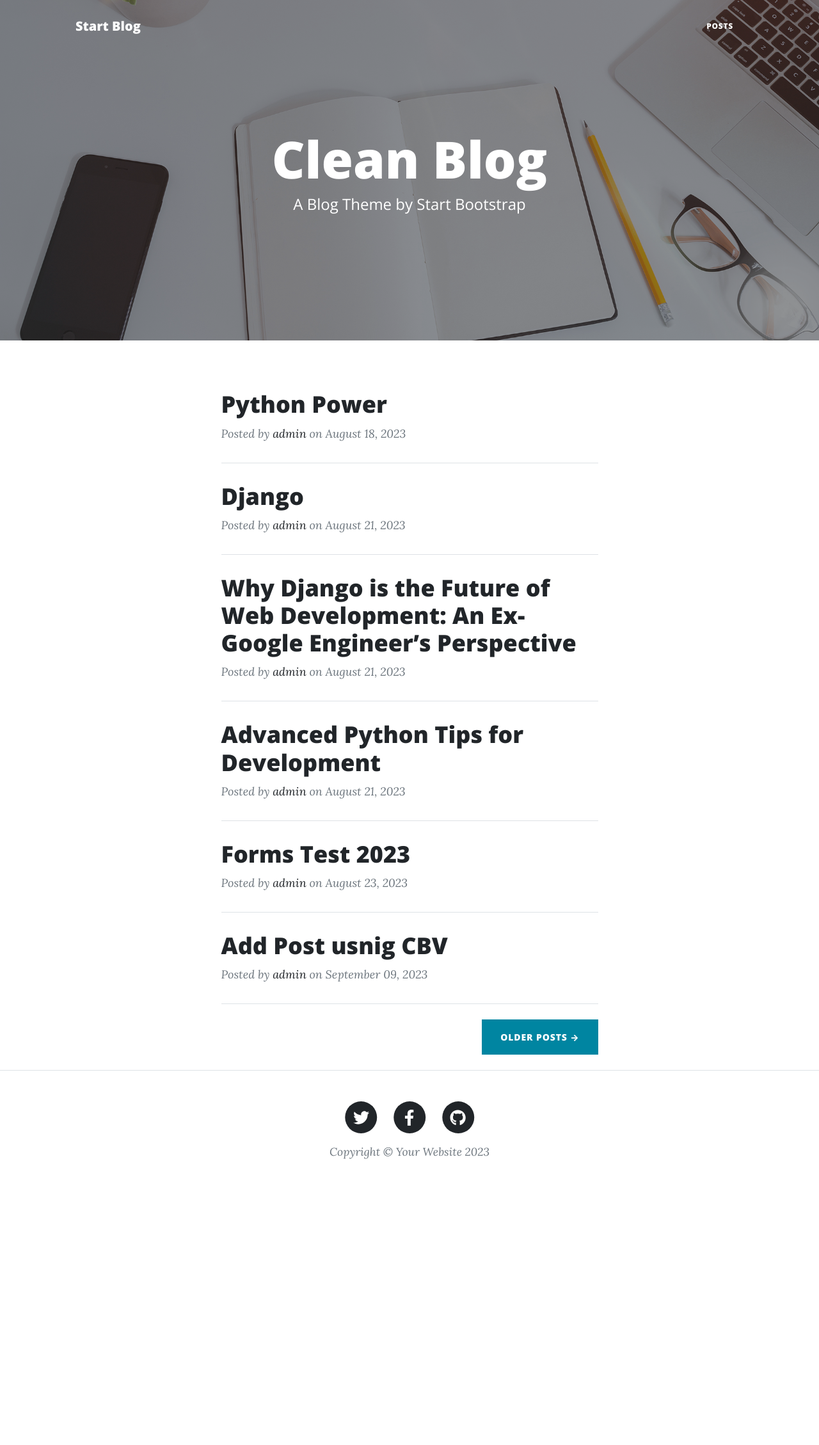
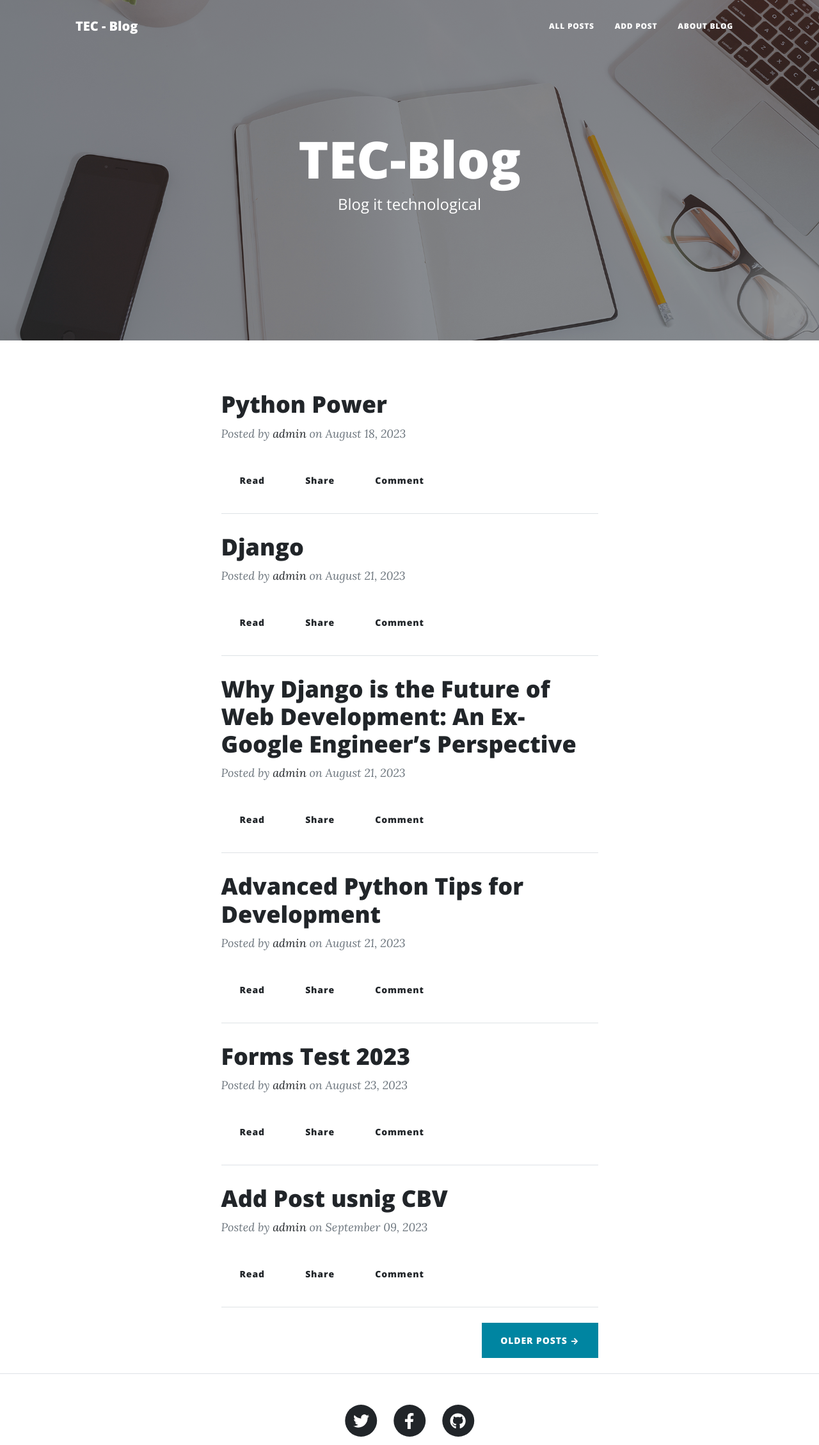
Before and after one commit to Mehyar-Farzat/Django-Blog, a Django app: page /blog/ in a window 1280 px wide. Shown: the top 2258 px of the page at 64% size. Before the commit the page ends 1811 px from the top, so only its background shows below. Run offline with Django 4.2, Linux system fonts and the light colour scheme; data comes from the database, SQL or seed files in the repository; parts of the project's set-up code (start-up, migrations or seed data) failed here and were passed over; some libraries are stand-ins or nearby versions.

Commit message:
configure all html and css functions

```diff
--- a/posts/templates/posts/post_list.html
+++ b/posts/templates/posts/post_list.html
@@ -11,8 +11,8 @@
                 <div class="row gx-4 gx-lg-5 justify-content-center">
                     <div class="col-md-10 col-lg-8 col-xl-7">
                         <div class="site-heading">
-                            <h1>Clean Blog</h1>
-                            <span class="subheading">A Blog Theme by Start Bootstrap</span>
+                            <h1>TEC-Blog</h1>
+                            <span class="subheading">Blog it technological</span>
                         </div>
                     </div>
                 </div>
@@ -38,6 +38,10 @@
                                 on
                                 {{post.publish_date|date:"F d, o"}}
                             </p>
+                            <a class="btn btn-secondary, border-radius= 0" href="#!">Read</a>
+                            <a class="btn btn-secondary, border-radius= 0" href="#!">Share</a>
+                            <a class="btn btn-secondary, border-radius= 0" href="#!">Comment</a>
+
                         </div>
                         <!-- Divider-->
                         <hr class="my-4" />
@@ -45,7 +49,9 @@
                         <!-- Post preview-->
                     {% endfor %}
                     <!-- Pager-->
-                    <div class="d-flex justify-content-end mb-4"><a class="btn btn-primary text-uppercase" href="#!">Older Posts →</a></div>
+                    <div class="d-flex justify-content-end mb-4 "><a class="btn btn-primary text-uppercase " href="#!">Older Posts →</a>
+
+                    </div>
                 </div>
             </div>
         </div>
--- a/templates/base.html
+++ b/templates/base.html
@@ -6,7 +6,7 @@
         <meta name="viewport" content="width=device-width, initial-scale=1, shrink-to-fit=no" />
         <meta name="description" content="" />
         <meta name="author" content="" />
-        <title>Clean Blog - Start Bootstrap Theme</title>
+        <title>TEC-Blog - Start Bootstrap Theme</title>
         <link rel="icon" type="image/x-icon" href="assets/favicon.ico" />
         <!-- Font Awesome icons (free version)-->
         <script src="https://use.fontawesome.com/releases/v6.3.0/js/all.js" crossorigin="anonymous"></script>
@@ -20,14 +20,16 @@
         <!-- Navigation-->
         <nav class="navbar navbar-expand-lg navbar-light" id="mainNav">
             <div class="container px-4 px-lg-5">
-                <a class="navbar-brand" href="/blog/">Start Blog</a>
+                <a class="navbar-brand" href="/blog/">TEC - Blog</a>
                 <button class="navbar-toggler" type="button" data-bs-toggle="collapse" data-bs-target="#navbarResponsive" aria-controls="navbarResponsive" aria-expanded="false" aria-label="Toggle navigation">
                     Menu
                     <i class="fas fa-bars"></i>
                 </button>
                 <div class="collapse navbar-collapse" id="navbarResponsive">
                     <ul class="navbar-nav ms-auto py-4 py-lg-0">
-                        <li class="nav-item"><a class="nav-link px-lg-3 py-3 py-lg-4" href="/blog/">posts</a></li>
+                        <li class="nav-item"><a class="nav-link px-lg-3 py-3 py-lg-4" href="/blog/">All posts</a></li>
+                        <li class="nav-item"><a class="nav-link px-lg-3 py-3 py-lg-4" href="/blog/">Add post</a></li>
+                        <li class="nav-item"><a class="nav-link px-lg-3 py-3 py-lg-4" href="/blog/">About Blog</a></li>
 
                     </ul>
                 </div>
```
Also changed, not shown: static/css/styles.css.
